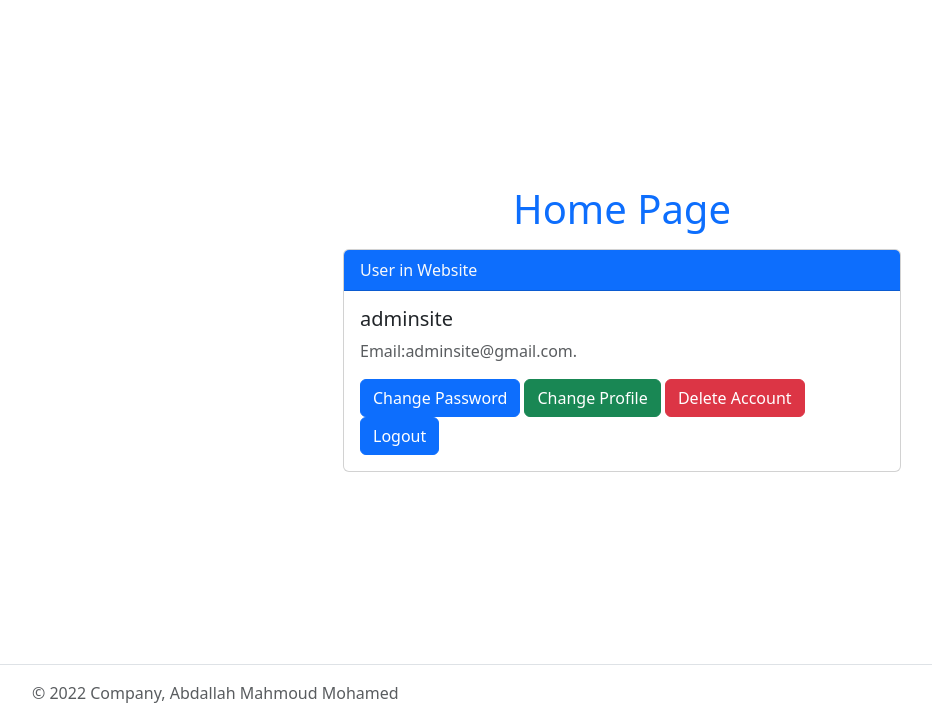
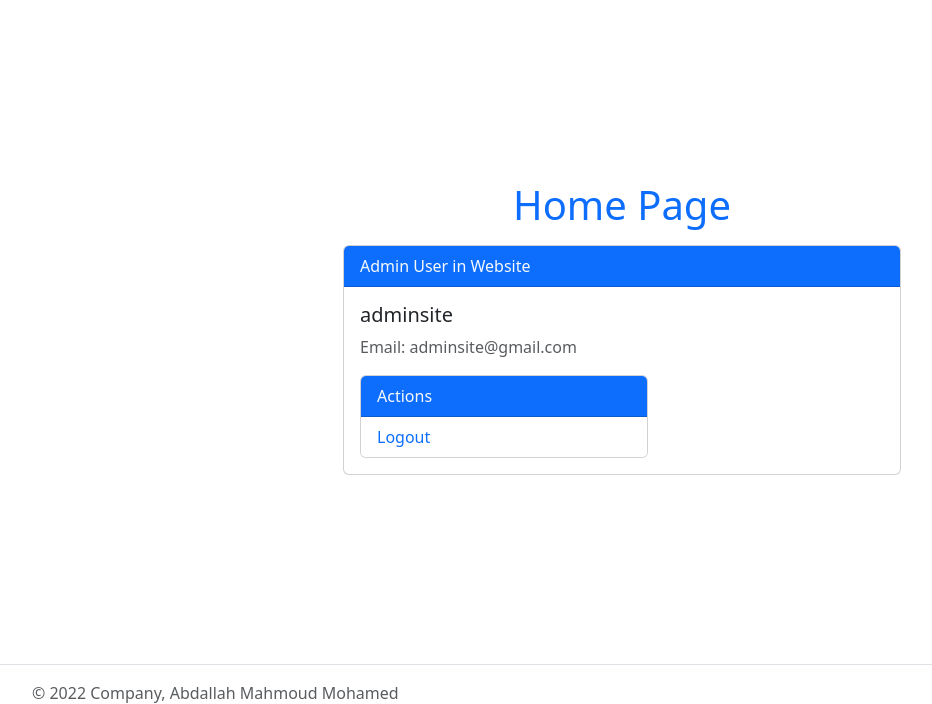
Before and after one commit to AbdallahMahmoud443/Authentaication-Django, a Django app: page /home/ in a window 1280 px wide. Shown: the part 56-760 px from the top of the page, without its empty margins (18-950 px from the left). Run offline with Django 4.2, Linux system fonts and the light colour scheme; a user stored in the database is signed in; some libraries are stand-ins or nearby versions.

Commit message:
add adminsite done

```diff
--- a/authenticationdemoapp/views.py
+++ b/authenticationdemoapp/views.py
@@ -1,9 +1,11 @@
+
 from django.shortcuts import redirect, render
 # from django.contrib.auth.forms import UserCreationForm
 from django.contrib.auth.forms import AuthenticationForm,PasswordChangeForm,UserChangeForm
 from django.contrib.auth import login,authenticate,update_session_auth_hash,logout
 from authenticationdemoapp.forms import SignUpForm, UserChangeProfileForm
 from django.contrib.auth.decorators import login_required
+from django.contrib.auth.models import Group
 # Create your views here.
 
 
@@ -13,6 +15,13 @@ def SignIn(request):
         form = SignUpForm(request.POST)
         if form.is_valid():
             user = form.save()
+
+            # Users add by default to (customer) group
+            # Add User to the Customer's Group
+            customers_group,created = Group.objects.get_or_create(name='Customer') # create User
+            print(created) # for explain => return Boolean
+            user.groups.add(customers_group)  # add user in this group
+
             login(request,user) # make User Login After SignUp
             return redirect('HomePage')
     else:
--- a/templates/athenticationdemoapp/home.html
+++ b/templates/athenticationdemoapp/home.html
@@ -6,15 +6,37 @@
         <h1 class="text-primary my-3">Home Page</h1>
         <div class="card w-50">
             <div class="card-header bg-primary text-light">
-              User in Website
+              {% if  user.is_superuser%}
+                Admin User in Website
+              {% else %}
+                User in Website
+              {% endif %}
+
             </div>
             <div class="card-body">
-              <h5 class="card-title"> {{user.username}}</h5>
-              <p class="card-text text-muted">Email:{{user.email}}.</p>
-              <a href="{% url 'ChangePasswordPage' %}"class="btn btn-primary">Change Password</a>
-              <a href="{% url 'ChangeProfilePage' %}"class="btn btn-success">Change Profile</a>
-              <a type="button" class="btn btn-danger" href="{% url 'DeleteAcountPage' %}">Delete Account</a>
-              <a type="button" class="btn btn-primary" href="{% url 'LogOutPage' %}">Logout</a>
+              <h5 class="card-title">{{user.username}}</h5>
+              <p class="card-text text-muted">Email: {{user.email}}</p>
+
+              <div class="card" style="width: 18rem;">
+                <div class="card-header bg-primary text-light">
+                  Actions
+                </div>
+                <ul class="list-group list-group-flush">
+                  {% if not user.is_superuser %}
+                  <li class="list-group-item"><a href="{% url 'ChangePasswordPage' %}"class="text-primary text-decoration-none">Change Password</a></li>
+                  <li class="list-group-item"><a href="{% url 'ChangeProfilePage' %}"class="text-primary text-decoration-none">Change Profile</a></li>
+                  <li class="list-group-item"><a type="button" class="text-primary text-decoration-none" href="{% url 'DeleteAcountPage' %}">Delete Account</a></li>
+                  {% endif %}
+                  <li class="list-group-item"><a type="button" class="text-primary text-decoration-none" href="{% url 'LogOutPage' %}">Logout</a></li>
+
+                </ul>
+              </div>
+
+
+
+
+
+
             </div>
           </div>
     </div>
```
Also changed, not shown: db.sqlite3.
